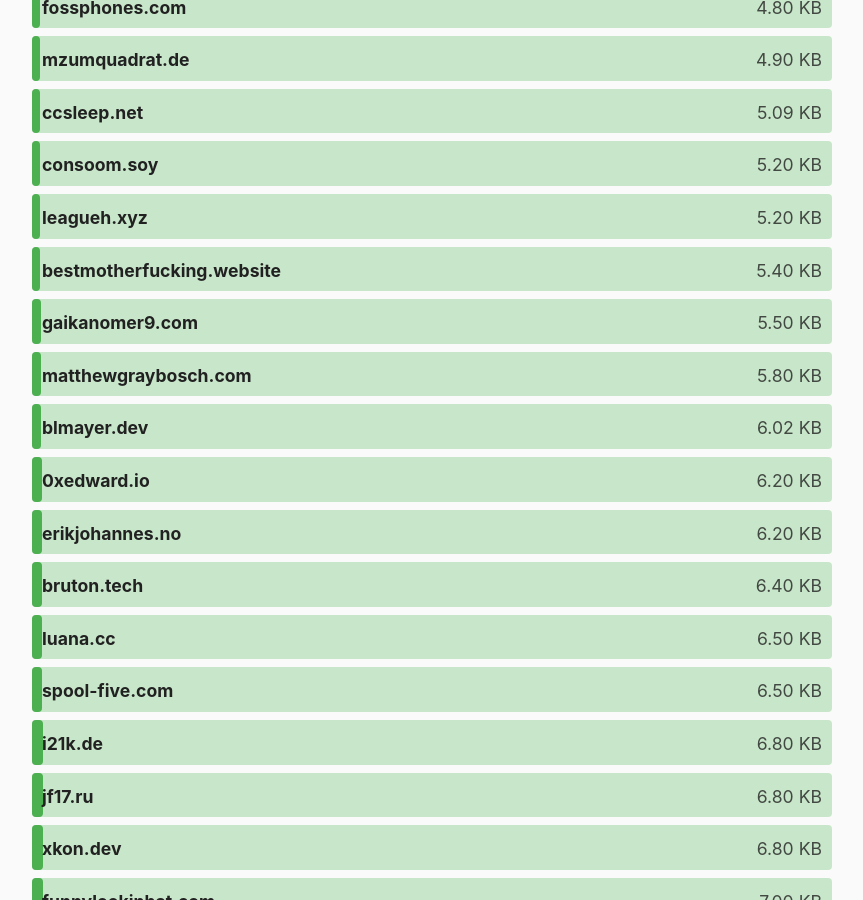
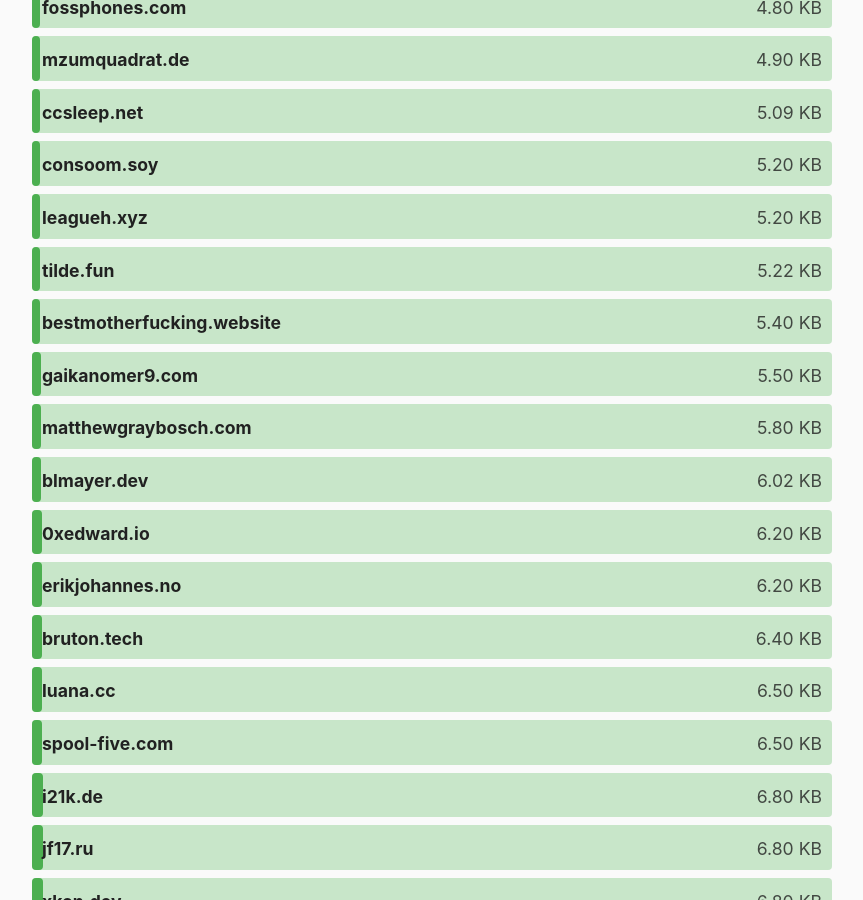
Before and after one commit to kevquirk/512kb.club, a Jekyll site: the page built from index.md, in a window 1280 px wide and 900 px high, scrolled down 2220 px. Shown: the whole window, without its empty margins (208-1071 px from the left). Built offline with Jekyll 4.4.1, drawn with Linux system fonts in a browser that asks for light colours.

Commit message:
add tilde.fun, a friendly tech collective

```diff
--- a/_data/sites.yml
+++ b/_data/sites.yml
@@ -1493,6 +1493,11 @@
   size: 460
   last_checked: 2021-12-19
 
+- domain: tilde.fun
+  url: https://tilde.fun/
+  size: 5.22
+  last_checked: 2021-12-31
+
 - domain: timharek.no
   url: https://timharek.no/
   size: 23.6
```
